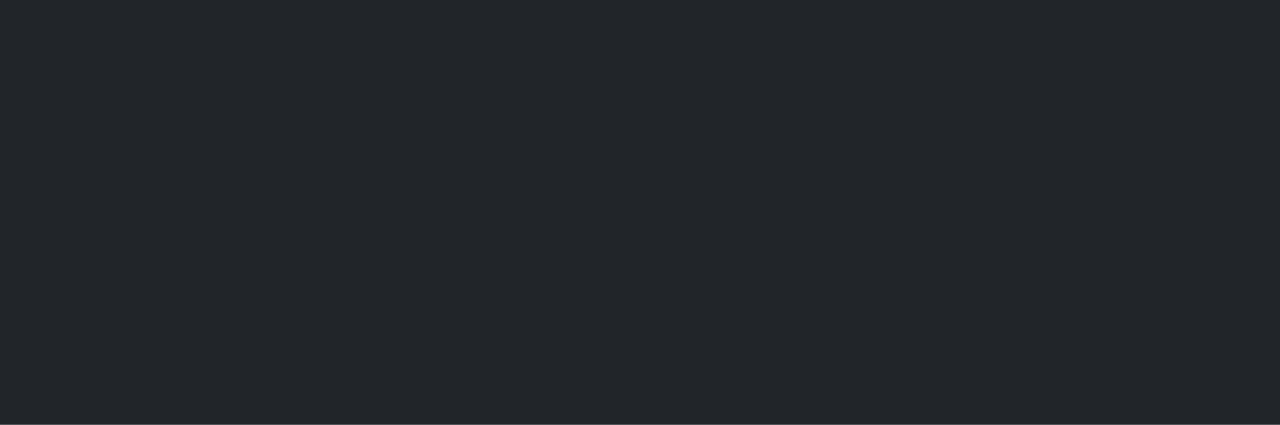
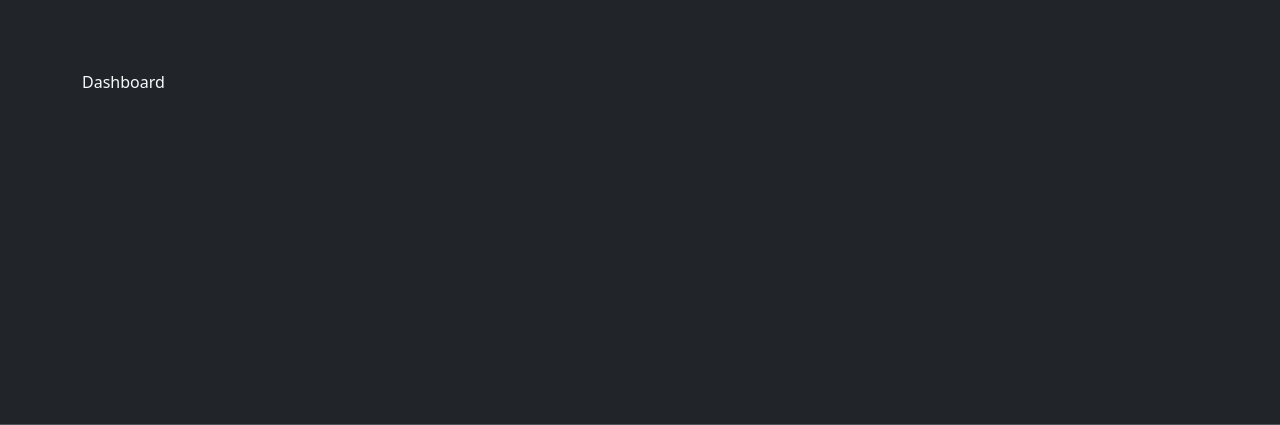
Before and after one commit to mkch-dev/stock-pridiction-portal, a React (Vite) app in the folder frontend-react/: page /dashboard in a window 1280 px wide. Shown: the part 287-712 px from the top of the page. Built offline with nearby package versions, Linux system fonts and the light colour scheme.

Commit message:
dashboard button

```diff
--- a/frontend-react/src/App.jsx
+++ b/frontend-react/src/App.jsx
@@ -7,6 +7,7 @@
 import { BrowserRouter, Routes, Route } from 'react-router-dom'
 import Login from './components/Login'
 import AuthProvider from './AuthProvider'
+import Dashboard from './components/dashboard/Dashboard'
 
 function App() {
 
@@ -19,6 +20,7 @@
             <Route path='/' element={<Main />} />
             <Route path='/register' element={<Register />} />
             <Route path='/login' element={<Login />} />
+            <Route path='/dashboard' element={<Dashboard />} />
           </Routes>
           <Footer />
         </BrowserRouter>
--- a/frontend-react/src/components/Header.jsx
+++ b/frontend-react/src/components/Header.jsx
@@ -18,7 +18,11 @@
                 <Link className='navbar-brand text-light' to={'/'}>Stock Prediction Portal</Link>
                 <div>
                     {isLoggedIn ? (
-                        <button className='btn btn-danger' onClick={handleLogout} >Logout</button>
+                        <>
+                            <Button text='Dashboard' class="btn-info mx-2" url='/dashboard' />
+                            <button className='btn btn-danger' onClick={handleLogout} >Logout</button>
+                        </>
+
                     ) : (
                         <>
                             <Button text='Login' class="btn-outline-info" margin="me-2" url="/login" />
--- a/frontend-react/src/components/Main.jsx
+++ b/frontend-react/src/components/Main.jsx
@@ -9,7 +9,7 @@
                     <h1 className='text-light'>Stock Prediction Portal</h1>
                     <p className="text-light lead">This application is just a demo of stock prediction using Machine Learning.
                         Backend is Django and using Keras and LTSM model</p>
-                    <Button text='Login now' class="btn-outline-info" />
+                    <Button text='Explore now' class="btn-outline-info" url='/dashboard' />
                 </div>
             </div>
         </>
--- /dev/null
+++ b/frontend-react/src/components/dashboard/Dashboard.jsx
@@ -0,0 +1,9 @@
+import React from 'react'
+
+const Dashboard = () => {
+    return (
+        <div className='text-light container'>Dashboard</div>
+    )
+}
+
+export default Dashboard
```
